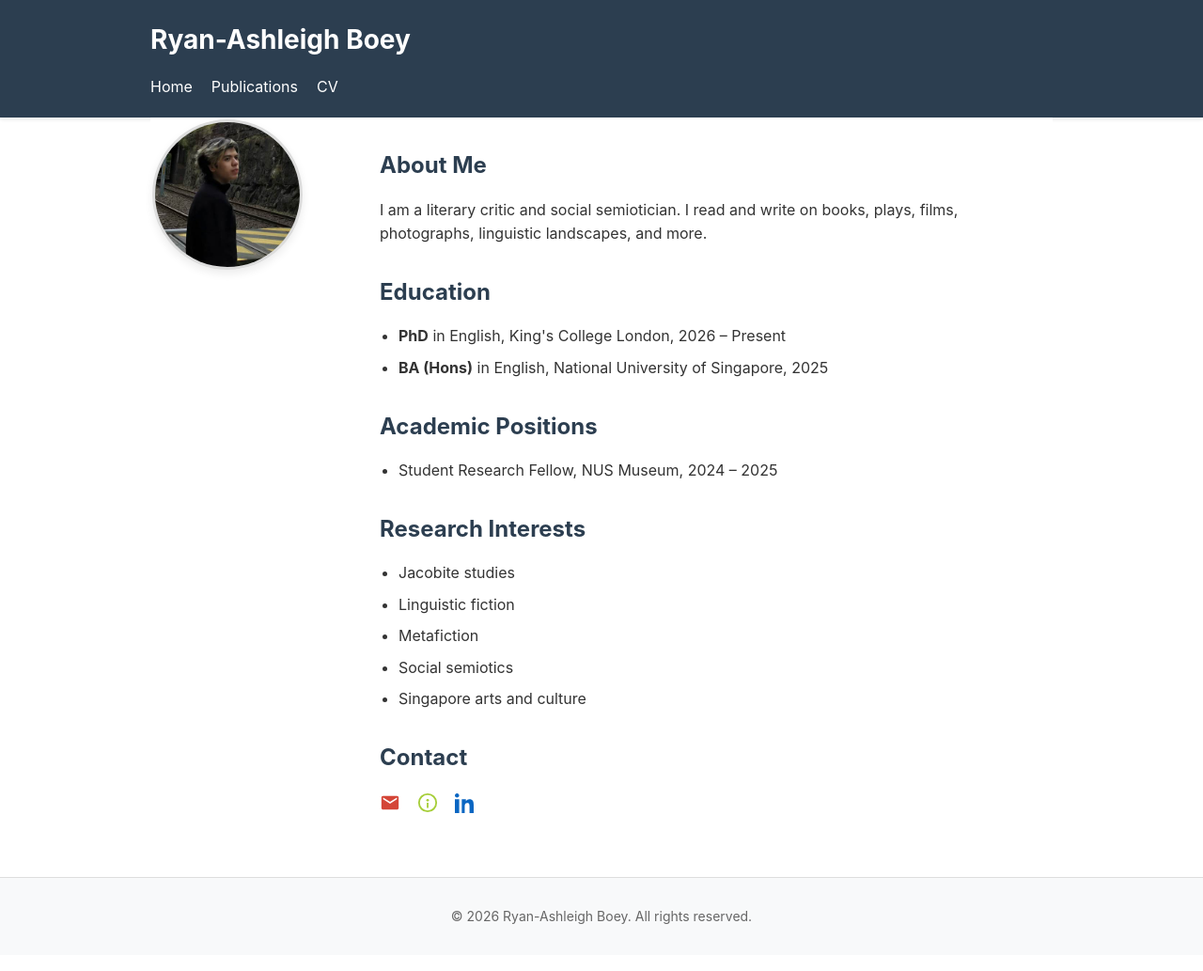
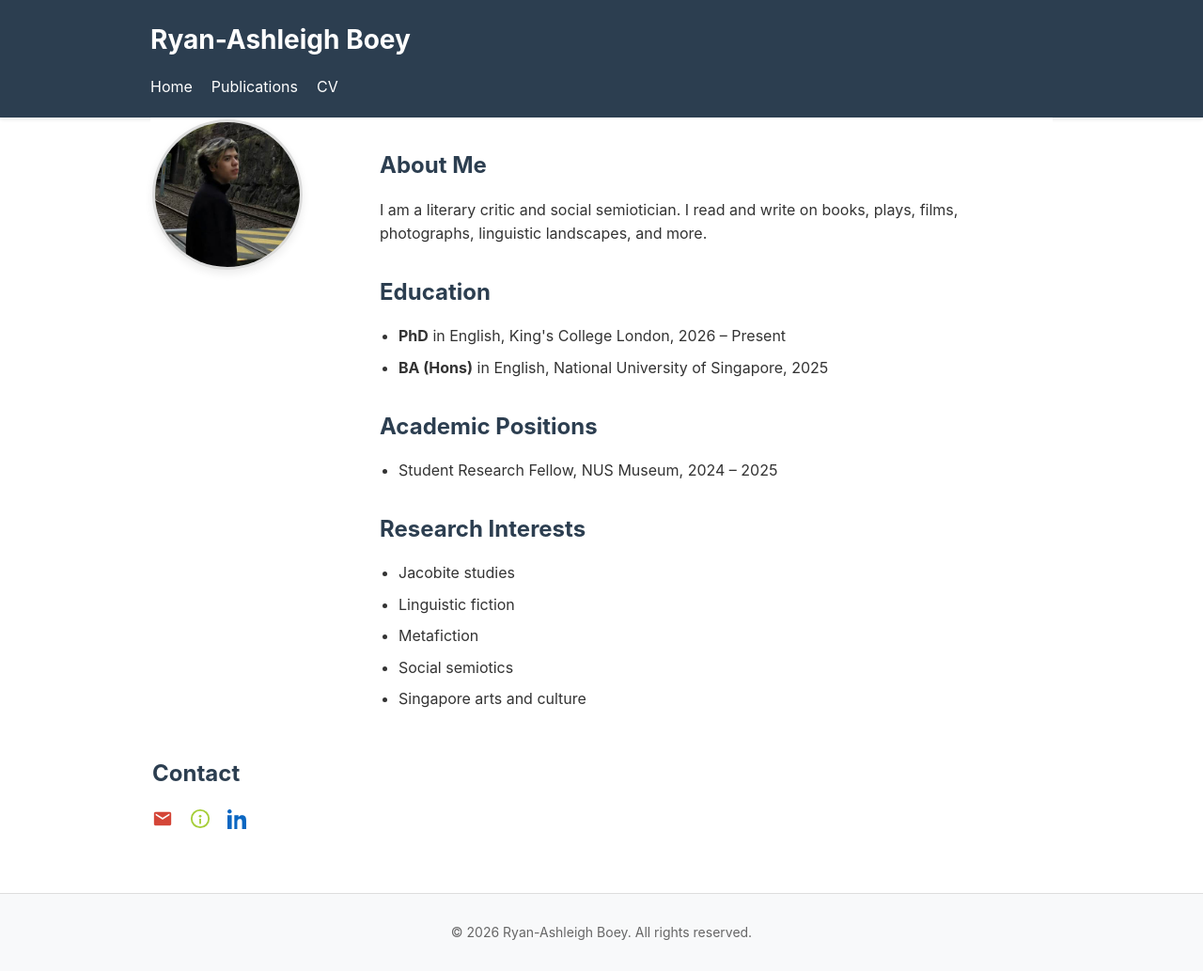
Before and after one commit to r-boey/r-boey.github.io, a Jekyll site: the page built from index.md, in a window 1280 px wide. Shown: the whole page at 94% size. Built offline with Jekyll 4.4.1, drawn with Linux system fonts in a browser that asks for light colours.

Commit message:
Update index.md

```diff
--- a/index.md
+++ b/index.md
@@ -42,6 +42,12 @@ title:
         <li>Social semiotics</li>
         <li>Singapore arts and culture</li>
       </ul>
+
+    </td>
+  </tr>
+
+  <tr>
+    <td width="240" valign="top">
 
       <h2>Contact</h2>
 
@@ -99,5 +105,7 @@ title:
       </p>
 
     </td>
+
+    <td></td>
   </tr>
 </table>
```
